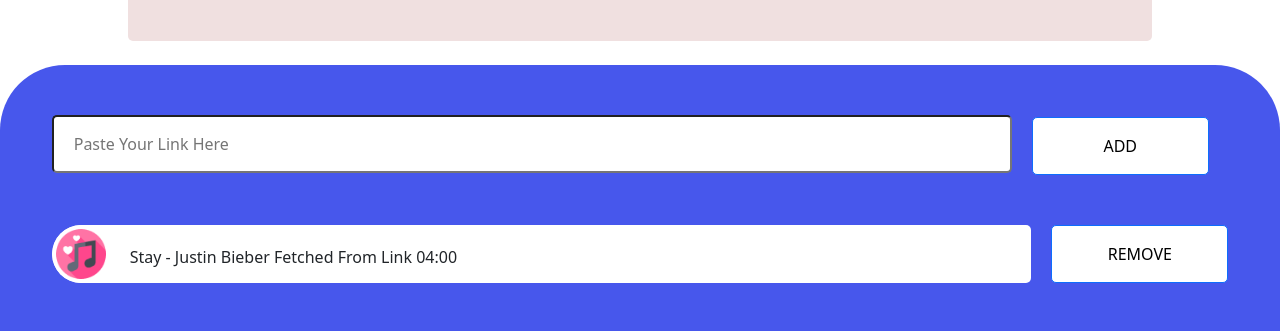
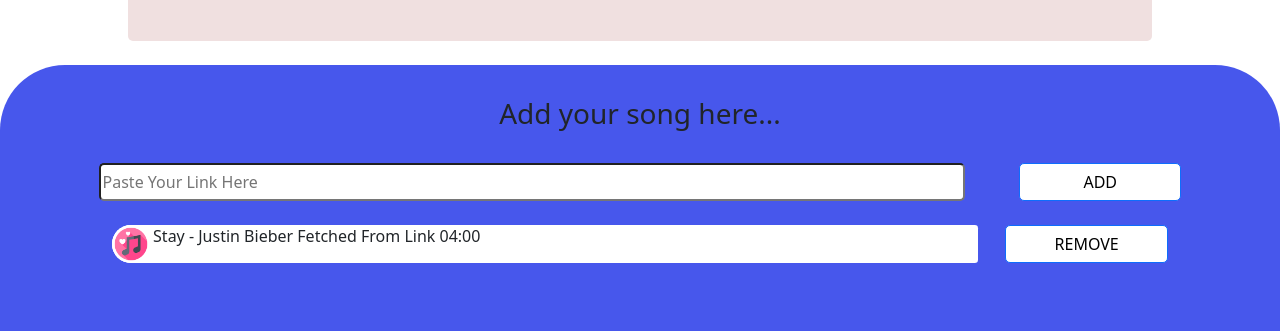
Before and after one commit to aromalsanthosh/Play-My-PlayList, a React (Create React App) app: page /join-room in a window 1280 px wide. Shown: the part 469-800 px from the top of the page. Built offline with nearby package versions, Linux system fonts and the light colour scheme.

Commit message:
login page added

```diff
--- a/src/App.js
+++ b/src/App.js
@@ -4,7 +4,7 @@ import Home from './components/home/Home'
 import 'bootstrap/dist/css/bootstrap.min.css';
 import CreateRoom  from './components/createRoom/CreateRoom';
 import JoinRoom from './components/joinRoom/JoinRoom';
-
+import Login from './components/login/Login';
 
 function App() {
   return (
@@ -14,6 +14,7 @@ function App() {
             <Route path="/" component={Home} exact />
             <Route path="/create-room" component={CreateRoom} />
             <Route path="/join-room" component={JoinRoom} />
+            <Route path="/login-page" component={Login} />
 </Switch>
 </BrowserRouter>
 </react.Fragment>
--- a/src/components/createRoom/CreateRoom.css
+++ b/src/components/createRoom/CreateRoom.css
@@ -27,7 +27,7 @@
 .form-row-grid-input{
 
     display: grid;
-    grid-template-columns: 80% 10%;
+    grid-template-columns: 70% 20%;
 }
 
 
--- a/src/components/home/Home.js
+++ b/src/components/home/Home.js
@@ -26,7 +26,7 @@ class Body extends Component{
                             </Card.Body>
                         </Card>
                         </NavLink>
-                        <NavLink to='/join-room'>
+                        <NavLink to='/login-page'>
                         <Card className="card2 cards">
                             <Card.Body>
                                 <Card.Title className="card-title">Join Room</Card.Title>
--- a/src/components/joinRoom/JoinRoom.css
+++ b/src/components/joinRoom/JoinRoom.css
@@ -47,7 +47,7 @@ html,body {
 
 .how-to-play-button-container{
     display: flex;
-    justify-content: right;
+    justify-content: flex-end;
     margin-right: 5vw;
 }
 .how-to-play-button{
@@ -59,31 +59,51 @@ html,body {
 .song-container{
     margin:0px;
     padding: 0;
-    width: 100% !important;
+    width: 100vw !important;
     background: #4757EC;
     height: auto;
-    min-height: 400px;
+    min-height: 300px;
     border-top-right-radius: 65px;
     border-top-left-radius: 65px;
     display: flex;
-    justify-content: center;
+    flex-direction: column;
+    padding-top:4vh ;
+    align-items: center;
+    gap:3vh;
+}
+.add-song{
+    display: flex;
+    flex-direction: column;
+    align-items: center;
+    padding-left: 3vw;
+    padding-right: 3vw;
+    width: 100vw;
+}
+.add-song-input-container{
+    display: flex;
+    justify-content: space-between;
+    width: 90%;
+
 }
 
 .add-song-input{
-    width: 75vw;
-    height: 58px;
-    margin-top: 50px;
+    width: 80%;
+    /* height: 58px; */
     border-radius: 5px;
-    padding: 20px;
+
 }
 
 .add-song-button{
     background: #FFFFFF;
     border-radius: 5px;
     color: black;
-    height: 58px;
-    margin-left: 20px;
-    width: 177px;
+    /* height: 58px; */
+    width: 15%;
+}
+.added-songs{
+    display: flex;
+    justify-content: space-between;
+    width: 90%;
 }
 
 .start-button{
--- a/src/components/joinRoom/JoinRoom.jsx
+++ b/src/components/joinRoom/JoinRoom.jsx
@@ -70,10 +70,9 @@ class JoinRoom extends Component{
 
        </div>
        <Lobby users={users}/>
-
-{/* add div */}
-        <div className="song-container">
-            <div className="addsong">
+       <div className="song-container">
+           <h3>Add your song here...</h3>
+            <div className="add-song">
                 {/* an input field to paste link of songs with a button*/}
                 <div className="add-song-input-container">
                     <input type="text" className="add-song-input" placeholder="Paste Your Link Here"
--- a/src/components/joinRoom/SongPreview/SongPreview.css
+++ b/src/components/joinRoom/SongPreview/SongPreview.css
@@ -1,38 +1,36 @@
 .song-preview{
     display: flex;
+    justify-content: space-around;
+    flex-direction: row;
+    width:100%;
+    margin-top: 3vh;
 
 }
 
-.song{
-    width: 72vw;
-    height: 58px;
-    margin-top: 50px;
+.song-details{
+    display: flex;
+    align-items:center;
+    gap:3px;
+    width:80%;
+    height: 38px;
     border-radius: 5px;
-    padding: 20px;
     background: white;
-    border-top-left-radius: 0px;
-    border-bottom-left-radius: 0px;
-    padding: 20px;
+    border-top-left-radius:29px;
+    border-bottom-left-radius: 29px;
+
 
 }
 
 .song-icon{
-    position: relative;
-    width: 58px;
-    height: 58px;
-    margin-top: 50px;
+    width: 38px;
+    height: 38px;
     background: white;
     border-radius: 50%;
-    border-top-right-radius: 0;
-    border-bottom-right-radius: 0;
 }
 
 .remove-song-button{
     background: #FFFFFF;
     border-radius: 5px;
     color: black;
-    height: 58px;
-    margin-left: 20px;
-    width: 177px;
-    margin-top: 50px;
+    width: 15%;
 }
--- a/src/components/joinRoom/SongPreview/SongPreview.js
+++ b/src/components/joinRoom/SongPreview/SongPreview.js
@@ -5,8 +5,8 @@ import {Button} from 'react-bootstrap'
 function SongPreview(props) {
     return (
         <div className="song-preview">
+            <div className="song-details">
             <img className="song-icon"src={songIcon} alt="icon-song" />
-            <div className="song">
                 <p>{props.title} Fetched From Link {props.duration}</p>
             </div>
             <Button className="remove-song-button" variant="primary">REMOVE</Button>
--- /dev/null
+++ b/src/components/login/Login.css
@@ -0,0 +1,7 @@
+.login-form-fields{
+    display:flex;
+    flex-direction: column;
+    gap:10vh;
+    justify-content: center;
+    width: 700px;
+}
--- /dev/null
+++ b/src/components/login/Login.js
@@ -0,0 +1,75 @@
+import React,{Component} from "react";
+import Navigation from "../navigation/Navigation";
+import {Button} from 'react-bootstrap';
+import './Login.css'
+
+class Login extends Component{
+    constructor(props){
+        super(props);
+        this.state={
+            passcode:"",
+            roomId:"",
+        }
+        this.handleChange = this.handleChange.bind(this);
+        this.handleSubmit = this.handleSubmit.bind(this);
+    };
+    handleChange=(event)=> {
+        this.setState({ [event.target.name]: event.target.value });
+      }
+      handleSubmit(event){
+        event.preventDefault();
+        var roomData = {
+         passcode: this.state.passcode,
+         roomId: this.state.roomId
+     }
+     this.props.history.push("/join-room")
+    }
+    render(){
+        return(
+            <React.Fragment>
+            <Navigation id="login-page"/>
+            <form onSubmit={this.handleSubmit} className="login-form-fields">
+
+
+          <div className="form-row-grid">
+              <div className="heading-create">Create Room</div>
+          </div>
+          <div className="" >
+              <div className="form-label-input-grid">
+              <label>Room Id:</label>
+                <div className="form-row-grid-input" >
+                <input className="signup-textbox"
+                           required
+                           type="text"
+                           name="roomId"
+                           value={this.state.roomId}
+                           onChange={this.handleChange}/>
+
+                   <Button className="room-name-save">Check</Button>
+                </div>
+
+              </div>
+              <div className="form-label-input-grid">
+                   <label>Passcode:</label>
+                   <div className="form-row-grid-input" >
+                    <input className="signup-textbox"
+                           required
+                           type="text"
+                           name="passcode"
+                           value={this.state.passcode}
+                           onChange={this.handleChange}/>
+
+                   <Button className="room-name-save">show</Button>
+                </div>
+              </div>
+
+          </div>
+          <Button  className="create-button"
+               type="submit"
+               > Join Room</Button>
+
+   </form>
+            </React.Fragment>
+        )
+    }
+}export default Login;
--- a/src/components/navigation/Navigation.js
+++ b/src/components/navigation/Navigation.js
@@ -11,17 +11,18 @@ function Navigation(props)
     <img  className="nav-logo" src={logo} alt="LOGO"/>
   </NavLink>
   {props.id === "create-room" &&
-  <NavLink className="nav-content-right" to='/join-room'>
+  <NavLink className="nav-content-right" to='/login-page'>
    Join Room
   </NavLink>}
   {props.id === "join-room" &&
   <NavLink className="nav-content-right" to='/'>
    Exit Room
   </NavLink>}
-  {props.id === "joined" &&
-  <NavLink className="nav-content-right" to='/join-room'>
-   Exit
+  {props.id === "login-page" &&
+  <NavLink className="nav-content-right" to='/create-room'>
+   Create Room
   </NavLink>}
+
  </div>
 
   )
```
